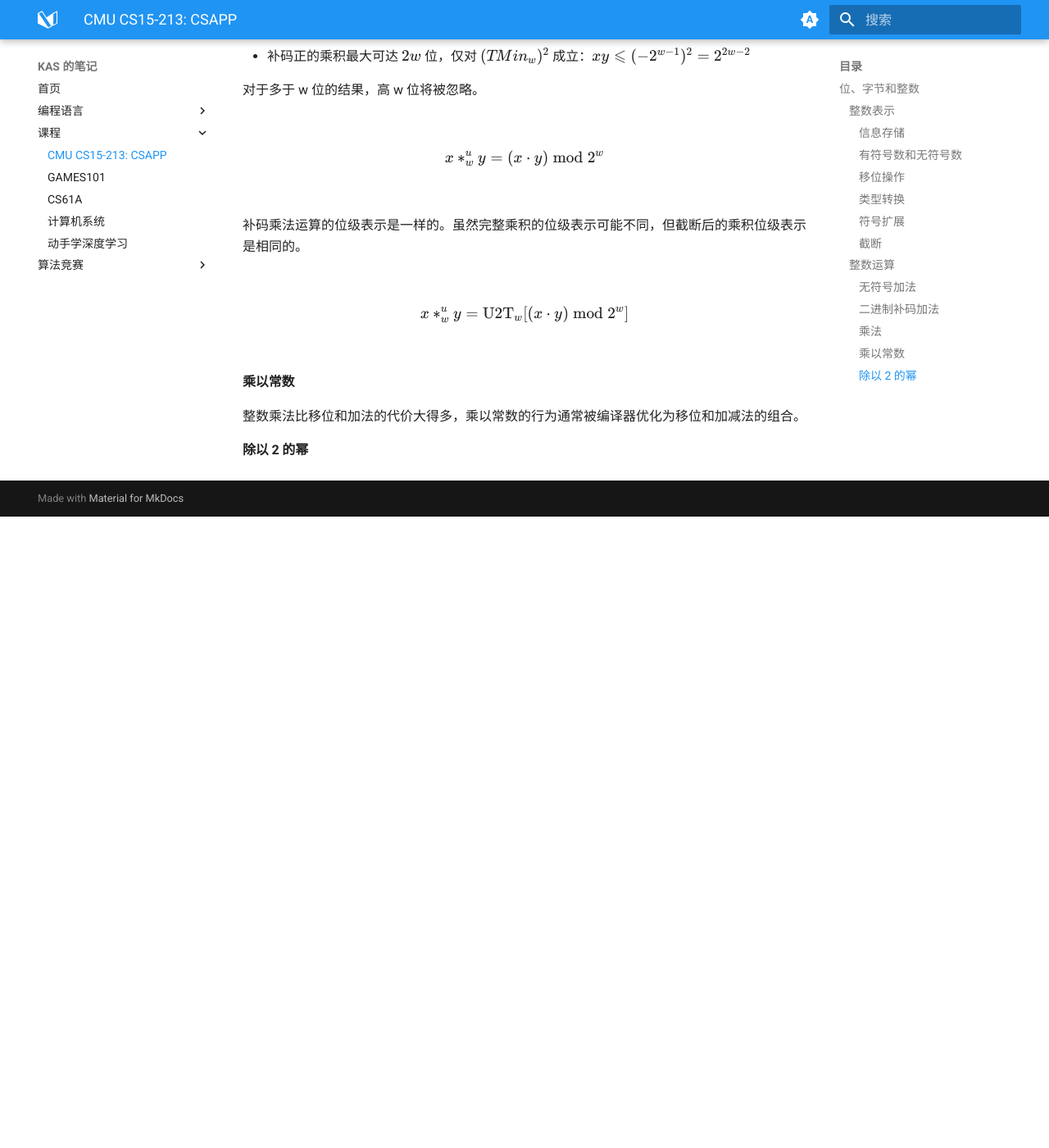
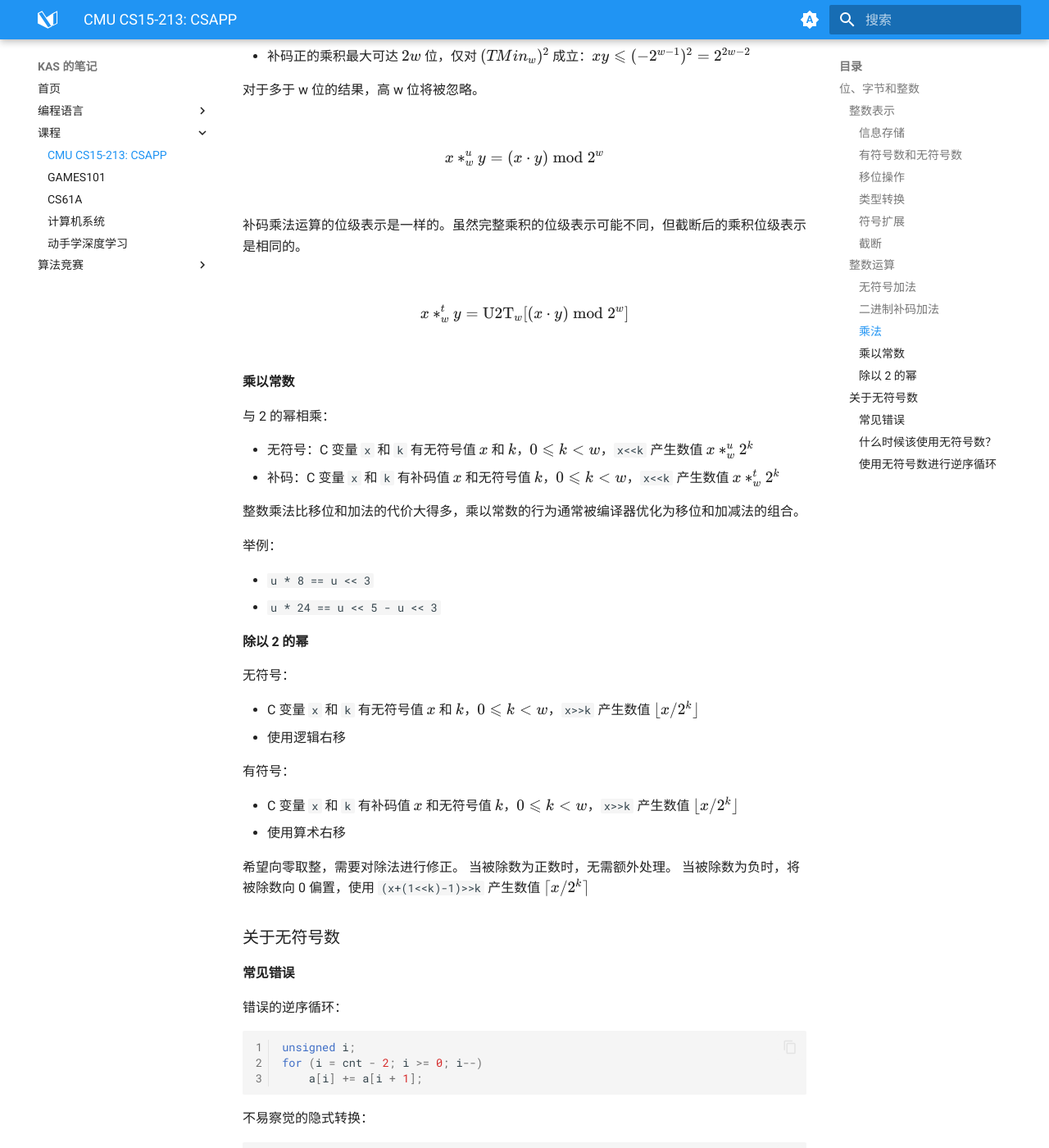
Before and after one commit to kas030/mkdocs-blog, an MkDocs documentation site: the page built from blog/docs/courses/cmu-cs15-213-csapp.md, in a window 1280 px wide and 1400 px high, scrolled down 6184 px. Shown: the whole window at 82% size. Built offline with MkDocs 1.6.1 and Material for MkDocs 9.7.7, drawn with Linux system fonts in a browser that asks for light colours; before the commit the page ends 6814 px from its top, so only the background shows below that; some of the changed text lies outside the part shown.

Commit message:
docs: update cmu cs15-213

````diff
--- a/blog/docs/courses/cmu-cs15-213-csapp.md
+++ b/blog/docs/courses/cmu-cs15-213-csapp.md
@@ -1,6 +1,7 @@
 ---
 tags:
   - 计算机系统
+  - C
 ---
 
 # CMU CS15-213: CSAPP
@@ -185,10 +186,80 @@ $$x *^u_w y=(x\cdot y)\bmod 2^w$$
 
 补码乘法运算的位级表示是一样的。虽然完整乘积的位级表示可能不同，但截断后的乘积位级表示是相同的。
 
-$$x *^u_w y=\operatorname{U2T}_w[(x\cdot y)\bmod 2^w]$$
+$$x *^t_w y=\operatorname{U2T}_w[(x\cdot y)\bmod 2^w]$$
 
 #### 乘以常数
 
+与 2 的幂相乘：
+
+- 无符号：C 变量 `x` 和 `k` 有无符号值 $x$ 和 $k$，$0\leqslant k < w$，`x<<k` 产生数值 $x *^u_w 2^k$
+- 补码：C 变量 `x` 和 `k` 有补码值 $x$ 和无符号值 $k$，$0\leqslant k < w$，`x<<k` 产生数值 $x *^t_w 2^k$
+
 整数乘法比移位和加法的代价大得多，乘以常数的行为通常被编译器优化为移位和加减法的组合。
 
+举例：
+
+- `u * 8 == u << 3 `
+- `u * 24 == u << 5 - u << 3`
+
 #### 除以 2 的幂
+
+无符号：
+
+- C 变量 `x` 和 `k` 有无符号值 $x$ 和 $k$，$0\leqslant k < w$，`x>>k` 产生数值 $\lfloor x/2^k\rfloor$
+- 使用逻辑右移
+
+有符号：
+
+- C 变量 `x` 和 `k` 有补码值 $x$ 和无符号值 $k$，$0\leqslant k < w$，`x>>k` 产生数值 $\lfloor x/2^k\rfloor$
+- 使用算术右移
+
+希望向零取整，需要对除法进行修正。
+当被除数为正数时，无需额外处理。
+当被除数为负时，将被除数向 0 偏置，使用 `(x+(1<<k)-1)>>k` 产生数值 $\lceil x/2^k \rceil$
+
+### 关于无符号数
+
+#### 常见错误
+
+错误的逆序循环：
+
+```c linenums="1"
+unsigned i;
+for (i = cnt - 2; i >= 0; i--)
+    a[i] += a[i + 1];
+```
+
+不易察觉的隐式转换：
+
+```c linenums="1"
+#define DELTA sizeof(int)
+int i;
+for (i = CNT; i - DELTA >= 0; i -= DELTA)
+    ...
+```
+
+#### 什么时候该使用无符号数？
+
+- 当需要执行取模运算时：高精度、密码学……
+- 使用二进制位表示集合时：逻辑右移，没有符号扩展
+
+#### 使用无符号数进行逆序循环
+
+通过无符号数下溢绕回的良定义行为控制循环结束：
+
+```c linenums="1"
+size_t i;
+for (i = cnt - 1; i < cnt; i--) {
+    ...
+}
+```
+
+可读性更好的写法：
+
+```c linenums="1"
+size_t i;
+for (i = cnt - 1; i-- > 0; ) {
+    ...
+}
+```
````
